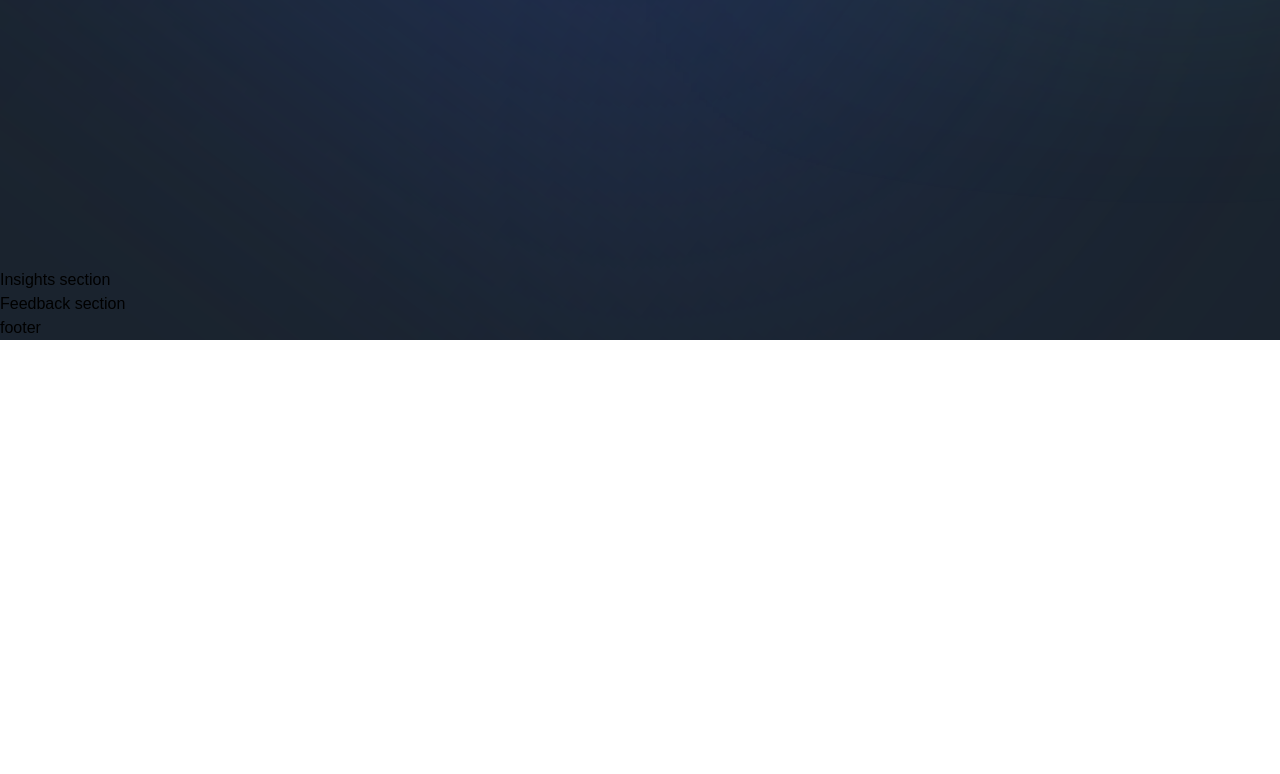
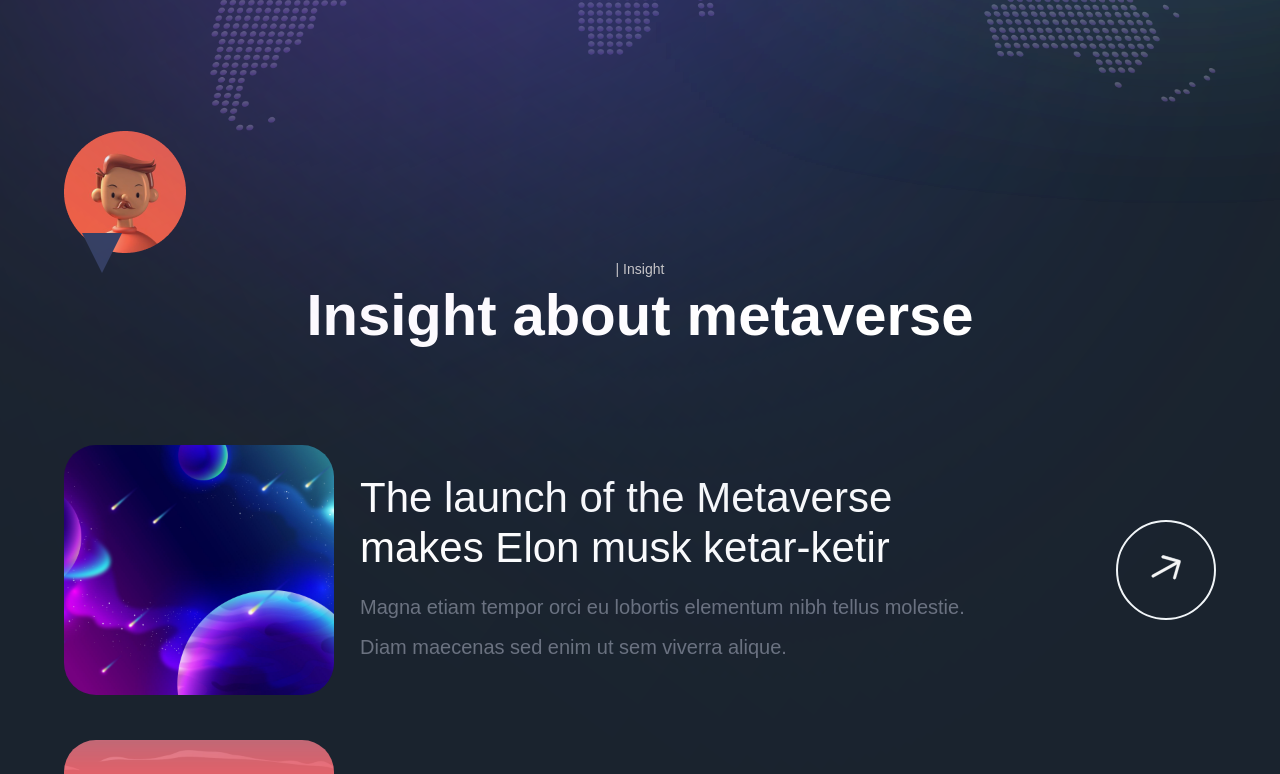
Before and after one commit to mininpark/modern-nextjs-animation-website, a Next.js app: page / in a window 1280 px wide. Shown: the part 4840-5614 px from the top of the page. Before the commit the page ends 5180 px from the top, so only its background shows below. Built offline with nearby package versions, Linux system fonts and the light colour scheme; a web font is replaced by a local one.

Commit message:
added insight section

```diff
--- a/app/page.js
+++ b/app/page.js
@@ -27,6 +27,7 @@
     <div className="relative">
       <World />
       <Insights />
+      <div className="gradient-03 z-0" />
       <div className="gradient-02 z-0" />
     </div>
 
--- a/components/InsightCard.jsx
+++ b/components/InsightCard.jsx
@@ -1,8 +1,25 @@
 'use client';
 
-const InsightCard = () => (
-  <div>
-    Insight Card
+const InsightCard = ({ imgUrl, title, subtitle, key }) => (
+  <div className="flex row justify-between items-center my-[45px]">
+    <img
+      src={imgUrl}
+      alt={imgUrl + key}
+      className="w-[270px] h-[250px] object-cover rounded-[32px]"
+    />
+    <div className="w-[650px]  text-white">
+      <h4 className="text-[42px] leading-[50px]">{title}</h4>
+      <p className="text-[20px] leading-[40px] text-gray-500 mt-[14px]">
+        {subtitle}
+      </p>
+    </div>
+    <div className="w-[100px] h-[100px] border-2 border-[#F1F5F8] rounded-[50px] ml-[80px] relative">
+      <img
+        src="/arrow.svg"
+        alt="arrow"
+        className="w-[30px] h-[30px] absolute top-[30px] left-[33px]"
+      />
+    </div>
   </div>
 );
 
--- a/components/MapHover.jsx
+++ b/components/MapHover.jsx
@@ -2,7 +2,7 @@
 
 const MapHover = ({ peopleImgIndex }) => (
   <div className="">
-    <div className="w-[73px] h-[73px] rounded-[36px] relative backdrop-blur-xl bg-[#323f5d] hover:w-[100px] hover:h-[100px] hover:rounded-none cursor-pointer">
+    <div className="">
       <img src={`/people-0${peopleImgIndex}.png`} alt="peopleImg" />
       <div className="w-0 h-0 absolute border-l-[20px] border-l-transparent border-t-[40px] border-t-[#323f5d] border-r-[20px] border-r-transparent bottom-[-20px] left-[18px]  " />
     </div>
--- a/sections/Insights.jsx
+++ b/sections/Insights.jsx
@@ -1,8 +1,25 @@
 'use client';
 
+import { InsightCard, MainText, TitleText } from '../components';
+import { insights } from '../constants';
+import styles from '../styles';
+
 const Insights = () => (
-  <section>
-    Insights section
+  <section className={`${styles.paddings}`} id="insight">
+    <div className="gradient-02 z-0" />
+
+    <div
+      className={`${styles.innerWidth} mx-auto flex flex-col justify-center center-align`}
+    >
+      <MainText title="| Insight" textStyles="text-center" />
+      <TitleText title="Insight about metaverse" textStyles="text-center" />
+      <div className="mt-[50px]">
+        {' '}
+        {insights.map((features, i) => (
+          <InsightCard {...features} key={i} />
+        ))}
+      </div>
+    </div>
   </section>
 );
 
--- a/sections/World.jsx
+++ b/sections/World.jsx
@@ -1,34 +1,36 @@
 'use client';
 
-import { useRef, useEffect } from 'react';
+import { useState } from 'react';
 
 import gsap from 'gsap';
-import { ScrollTrigger } from 'gsap/ScrollTrigger';
+// import { ScrollTrigger } from 'gsap/ScrollTrigger';
 import styles from '../styles';
 import { MainText, MapHover, TitleText } from '../components';
 import { startingFeatures } from '../constants';
 
-gsap.registerPlugin(ScrollTrigger);
+// gsap.registerPlugin(ScrollTrigger);
 
 const World = () => {
-  const sectionWorldRef = useRef();
+  // const sectionWorldRef = useRef();
+  const [hover, setHover] = useState(false);
 
-  useEffect(() => {
-    gsap.fromTo(
-      sectionWorldRef.current,
-      { autoAlpha: 0, y: 100 },
-      {
-        duration: 3,
-        autoAlpha: 1,
-        ease: 'power',
-        y: -50,
-        scrollTrigger: {
-          trigger: sectionWorldRef.current,
-          scrub: 1,
-        },
-      },
-    );
-  });
+  // useEffect(() => {
+  //   gsap.fromTo(
+  //     sectionWorldRef.current,
+  //     { autoAlpha: 0, y: 100 },
+  //     {
+  //       duration: 3,
+  //       autoAlpha: 1,
+  //       ease: 'power',
+  //       y: -50,
+  //       scrollTrigger: {
+  //         trigger: sectionWorldRef.current,
+  //         // scrub: 1,
+  //       },
+  //     },
+  //   );
+  // });
+
   return (
     <section className={`${styles.paddings} `}>
       <div className={`${styles.innerWidth} mx-auto`}>
@@ -37,9 +39,25 @@
           title="Track friends around you and invite them to play together in the same world"
           textStyles="text-center sm:text-[48px] sm:line-height-[30px]"
         />
-        <div ref={sectionWorldRef} style={{ marginTop: '100px' }}>
+        <div style={{ marginTop: '100px' }} className="relative">
           <img src="/map.png" alt="map" className="w-full" />
-          <MapHover peopleImgIndex="1" />
+          <div
+            className="hover-container absolute"
+            onMouseEnter={() => setHover(true)}
+            onMouseLeave={() => setHover(false)}
+          >
+            {hover ? (
+              <MapHover
+                peopleImgIndex="1"
+                className="absolute w-[200px] h-[200px] rounded-[36px] backdrop-blur-xl bg-[#323f5d] cursor-pointer"
+              />
+            ) : (
+              <MapHover
+                peopleImgIndex="1"
+                className="absolute w-[73px] h-[73px] rounded-[36px] backdrop-blur-xl bg-[#323f5d] cursor-pointer"
+              />
+            )}
+          </div>
         </div>
         <div className="gradient-04 z-0" />
       </div>
```
